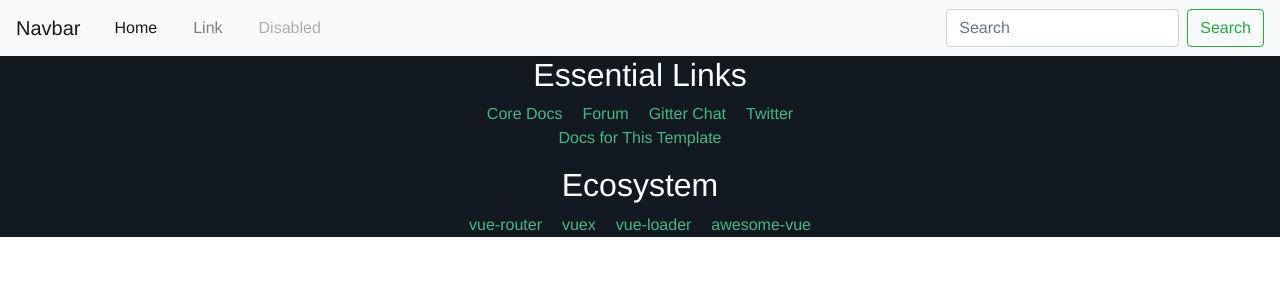
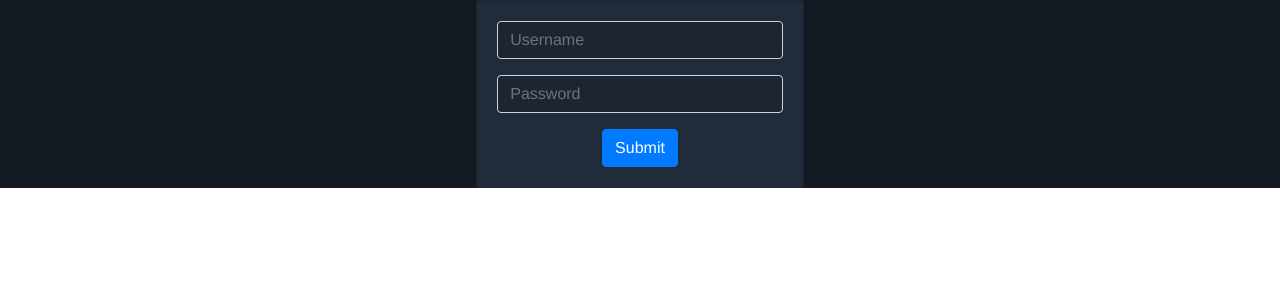
Before and after one commit to xrodneylee/azure-billing-ui, a Vue app: page /#/ in a window 1280 px wide. Shown: the top 300 px of the page. Built offline with nearby package versions, Linux system fonts and the light colour scheme.

Commit message:
[feature] : : : login page

```diff
--- a/src/components/Hello.vue
+++ /dev/null
@@ -1,76 +0,0 @@
-<template>
-  <div class="hello">
-    <nav class="navbar navbar-expand-lg navbar-light bg-light">
-      <a class="navbar-brand" href="#">Navbar</a>
-      <button class="navbar-toggler" type="button" data-toggle="collapse" data-target="#navbarSupportedContent" aria-controls="navbarSupportedContent" aria-expanded="false" aria-label="Toggle navigation">
-        <span class="navbar-toggler-icon"></span>
-      </button>
-
-      <div class="collapse navbar-collapse" id="navbarSupportedContent">
-        <ul class="navbar-nav mr-auto">
-          <li class="nav-item active">
-            <a class="nav-link" href="#">Home <span class="sr-only">(current)</span></a>
-          </li>
-          <li class="nav-item">
-            <a class="nav-link" href="#">Link</a>
-          </li>
-          <li class="nav-item">
-            <a class="nav-link disabled" href="#">Disabled</a>
-          </li>
-        </ul>
-        <form class="form-inline my-2 my-lg-0">
-          <input class="form-control mr-sm-2" type="text" placeholder="Search" aria-label="Search">
-          <button class="btn btn-outline-success my-2 my-sm-0" type="submit">Search</button>
-        </form>
-      </div>
-    </nav>
-    <h2>Essential Links</h2>
-    <ul>
-      <li><a href="https://vuejs.org" target="_blank">Core Docs</a></li>
-      <li><a href="https://forum.vuejs.org" target="_blank">Forum</a></li>
-      <li><a href="https://gitter.im/vuejs/vue" target="_blank">Gitter Chat</a></li>
-      <li><a href="https://twitter.com/vuejs" target="_blank">Twitter</a></li>
-      <br>
-      <li><a href="http://vuejs-templates.github.io/webpack/" target="_blank">Docs for This Template</a></li>
-    </ul>
-    <h2>Ecosystem</h2>
-    <ul>
-      <li><a href="http://router.vuejs.org/" target="_blank">vue-router</a></li>
-      <li><a href="http://vuex.vuejs.org/" target="_blank">vuex</a></li>
-      <li><a href="http://vue-loader.vuejs.org/" target="_blank">vue-loader</a></li>
-      <li><a href="https://github.com/vuejs/awesome-vue" target="_blank">awesome-vue</a></li>
-    </ul>
-  </div>
-</template>
-
-<script>
-export default {
-  name: 'hello',
-  data () {
-    return {
-      msg: 'Welcome to Your Vue.js App'
-    }
-  }
-}
-</script>
-
-<!-- Add "scoped" attribute to limit CSS to this component only -->
-<style scoped>
-h1, h2 {
-  font-weight: normal;
-}
-
-ul {
-  list-style-type: none;
-  padding: 0;
-}
-
-li {
-  display: inline-block;
-  margin: 0 10px;
-}
-
-a {
-  color: #42b983;
-}
-</style>
--- /dev/null
+++ b/src/components/Login.vue
@@ -0,0 +1,35 @@
+<template>
+  <div class="row h-100 justify-content-center align-items-center">
+      <div class="card w-25" style="background-color:#212C3B">
+          <div class="card-body">
+              <form action="/dashboard" method="post">
+                  <div class="form-group">
+                      <input type="text" class="form-control" name="username" placeholder="Username" style="background-color:#1C2531">
+                  </div>
+                  <div class="form-group">
+                      <input type="password" class="form-control" name="password" placeholder="Password" style="background-color:#1C2531">
+                  </div>
+                  <button type="submit" class="btn btn-primary">Submit</button>
+              </form>
+          </div>
+      </div>
+  </div>
+</template>
+
+<script>
+export default {
+  name: 'login',
+  data () {
+    return {
+      msg: ''
+    }
+  }
+}
+</script>
+
+<!-- Add "scoped" attribute to limit CSS to this component only -->
+<style scoped>
+html, body {
+  height: 100%;
+}
+</style>
--- a/src/router/index.js
+++ b/src/router/index.js
@@ -1,6 +1,6 @@
 import Vue from 'vue'
 import Router from 'vue-router'
-import Hello from '@/components/Hello'
+import Login from '@/components/Login'
 
 Vue.use(Router)
 
@@ -8,8 +8,8 @@ export default new Router({
   routes: [
     {
       path: '/',
-      name: 'Hello',
-      component: Hello
+      name: 'Login',
+      component: Login
     }
   ]
 })
```
